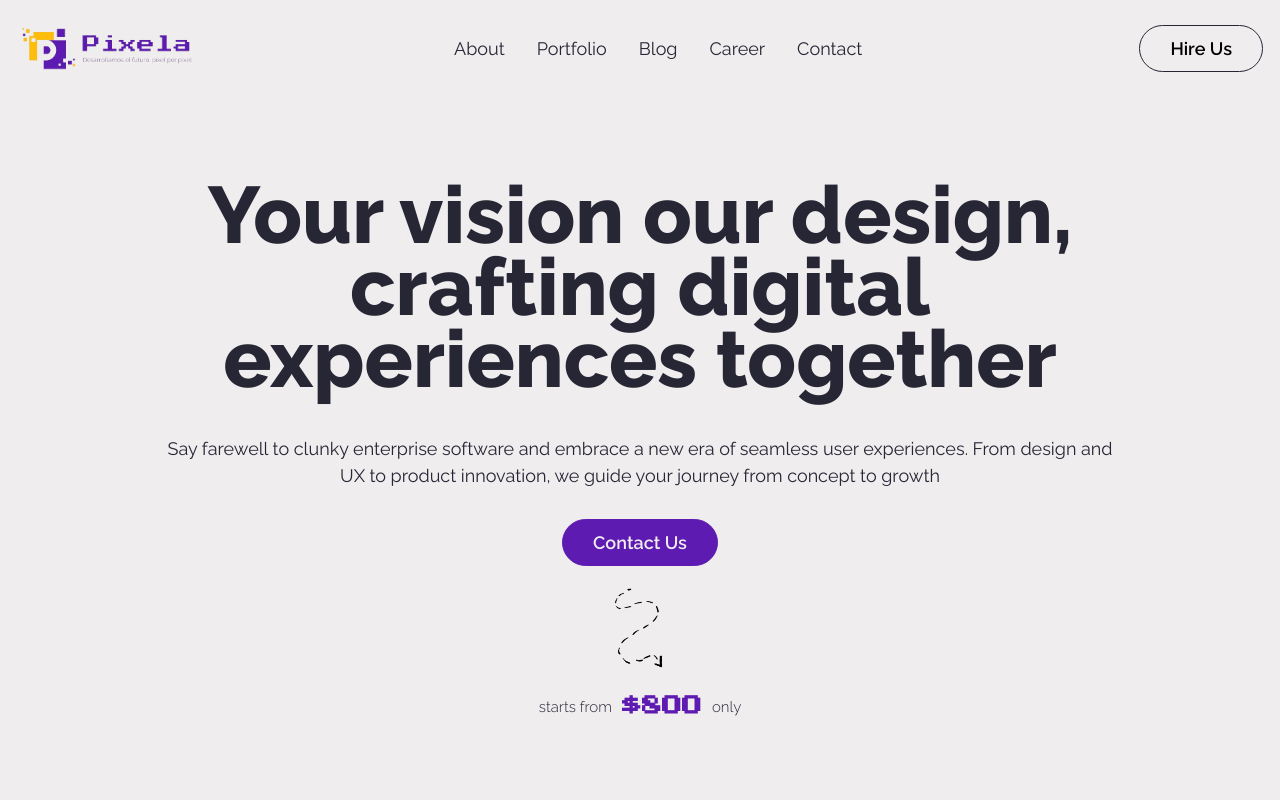
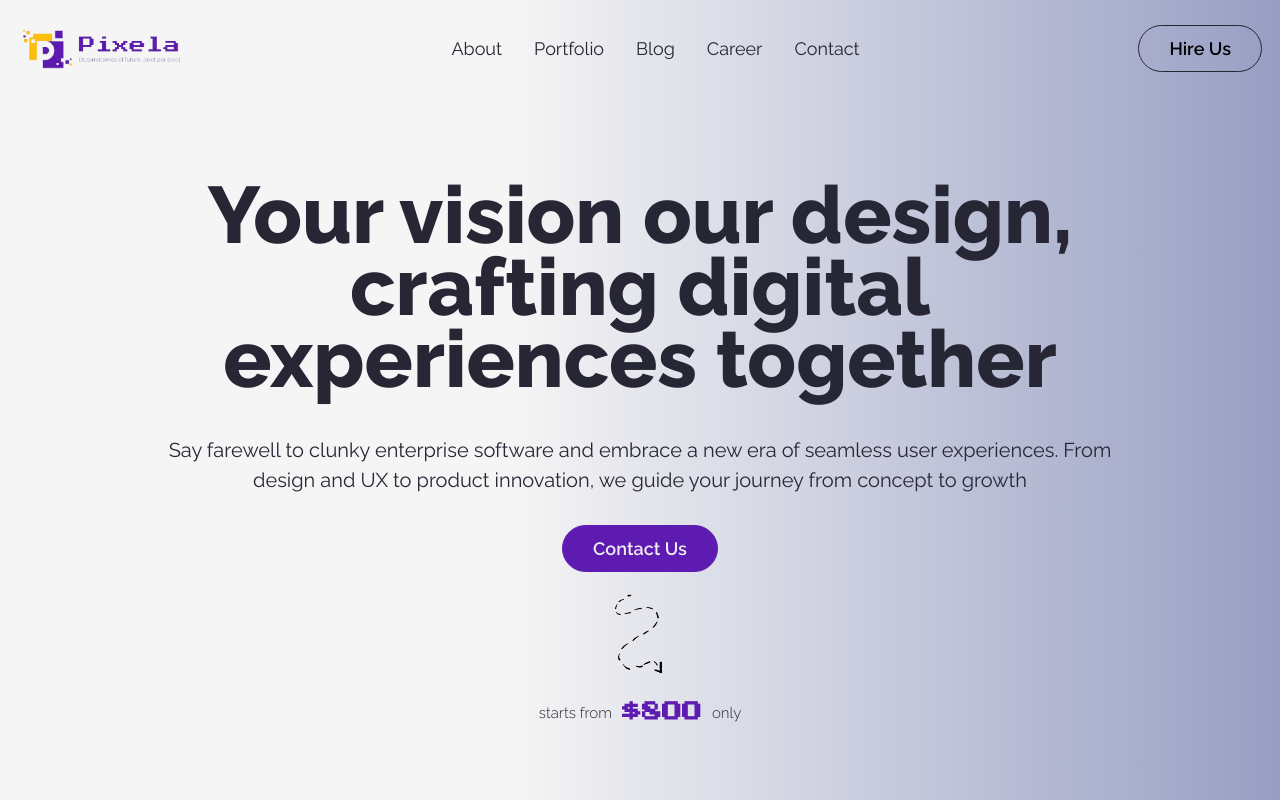
Before and after one commit to SebastianMonsalve/pixela-landing-page, a React (Vite) app: page / in a window 1280 px wide. Shown: the top 800 px of the page. Built offline with nearby package versions, Linux system fonts and the light colour scheme.

Commit message:
add: Home and header sections started

```diff
--- a/src/App.css
+++ b/src/App.css
@@ -38,33 +38,19 @@ article {
 
 /* responsive larger than 580px screen */
 @media (min-width: 580px) {
-  article {
-    width: 520px;
-  }
 }
 
 /* responsive larger than 768px screen */
 @media (min-width: 768px) {
-  article {
-    width: 700px;
-  }
 }
 
 /* responsive larger than 1024px screen */
 @media (min-width: 1024px) {
-  article {
-    width: 950px;
-  }
 }
 
 /* responsive larger than 1250px screen */
 @media (min-width: 1250px) {
   main {
-    max-width: 1270px;
     margin-inline: auto;
   }
-  article {
-    width: auto;
-    min-height: 100%;
-  }
 }
--- a/src/App.jsx
+++ b/src/App.jsx
@@ -1,10 +1,12 @@
 import './App.css';
 import Home from './Components/Home/Home';
+import Services from './Components/Services/Services';
 
 function App() {
   return (
     <main>
       <Home />
+      <Services />
     </main>
   );
 }
--- a/src/Components/Header/Header.css
+++ b/src/Components/Header/Header.css
@@ -1,19 +1,45 @@
-header {
+.header {
+  position: fixed;
+  top: 0;
+  left: 0;
+  width: 100%;
+  padding: 12px;
+  background: transparent;
+  transition: var(--transition-1);
+  z-index: 2;
+}
+.header.fixed {
+  background: var(--anti-flash-white);
+  box-shadow: var(--shadow-1);
+}
+.header-container {
   display: flex;
   justify-content: space-between;
   align-items: center;
-  padding: 25px 12px;
-  width: 100%;
-  z-index: 2;
 }
-header .logo {
-  width: 180px;
-  height: auto;
+.header .logo {
+  width: auto;
+  height: 40px;
   cursor: pointer;
 }
-/* .menu-container {
+.header-container .menu-icon i {
+  font-size: var(--fs-1);
+  color: var(--raisin-black);
+  cursor: pointer;
+}
+.header-container .menu-icon .close-menu {
+  width: var(--fs-1);
+  height: var(--fs-1);
+  background: var(--grape);
+  border-radius: 50%;
+}
+.header-container .menu-icon i.hidden,
+.header-container .menu-icon .close-menu.hidden {
   display: none;
-} */
+}
+.menu-container {
+  display: none;
+}
 .menu {
   display: flex;
   justify-content: space-between;
@@ -31,8 +57,7 @@ header .logo {
   color: var(--grape-200);
 }
 .options-container {
-  display: flex;
-  gap: 20px;
+  display: none;
 }
 .secondary {
   border: 1px solid var(--raisin-black);
@@ -42,3 +67,36 @@ header .logo {
   color: var(--anti-flash-white);
   border: 1px solid var(--grape);
 }
+
+/* responsive smaller than 1024px screen */
+@media (min-width: 1024px) {
+  .menu-icon {
+    display: none;
+  }
+  .menu-container {
+    display: flex;
+  }
+  .options-container {
+    display: flex;
+    gap: 12px;
+  }
+}
+
+/* responsive larger than 1250px screen */
+@media (min-width: 1250px) {
+  .header {
+    padding: 25px 18px;
+    display: flex;
+    justify-content: center;
+  }
+  .header.fixed {
+    padding: 15px 18px;
+  }
+  .header-container {
+    max-width: 1270px;
+    flex: 1;
+  }
+  .header .logo {
+    height: 40px;
+  }
+}
--- a/src/Components/Header/Header.jsx
+++ b/src/Components/Header/Header.jsx
@@ -1,10 +1,29 @@
+import { useEffect, useState } from 'react';
 import './Header.css';
 
 const Header = () => {
+  const links = ['About', 'Portfolio', 'Blog', 'Career', 'Contact'];
+  const [menuFixed, setMenuFixed] = useState(false);
+
+  useEffect(() => {
+    const handleScroll = () => {
+      if (window.scrollY > 20) {
+        setMenuFixed(true);
+      } else {
+        setMenuFixed(false);
+      }
+    };
+
+    window.addEventListener('scroll', handleScroll);
+    return () => window.removeEventListener('scroll', handleScroll);
+  }, []);
+
+  const isMenuOpen = false;
+
   return (
-    <header>
+    <header className={`header${menuFixed ? ' fixed' : ''}`}>
+      <div className='header-container'>
         <picture className='logo-container'>
-        <source srcSet='/assets/pixela-logo-no-bg.png' media='(max-width: 580px)' />
           <img
             className='logo'
             src='/assets/pixela-logo-slogan-light.png'
@@ -13,28 +32,25 @@ const Header = () => {
             height={'auto'}
           />
         </picture>
+        <div className='menu-icon'>
+          <i className={`fa-solid fa-bars-staggered${isMenuOpen ? ' hidden' : ''}`}></i>
+          <span className={`close-menu${isMenuOpen ? '' : ' hidden'}`}></span>
+        </div>
         <nav className='menu-container'>
           <ul className='menu'>
-          <li className='menu-item'>
-            <a href='#'>About</a>
+            {links.map((link, index) => (
+              <li key={index} className='menu-item'>
+                <a href={`#${link.toLowerCase()}`}>{link}</a>
               </li>
-          <li className='menu-item'>
-            <a href='#'>Portfolio</a>
-          </li>
-          <li className='menu-item'>
-            <a href='#'>Blog</a>
-          </li>
-          <li className='menu-item'>
-            <a href='#'>Career</a>
-          </li>
-          <li className='menu-item'>
-            <a href='#'>Contact</a>
-          </li>
+            ))}
           </ul>
         </nav>
         <div className='options-container'>
           <div className='theme'></div>
-        <button className='btn-circle secondary'>Hire Us</button>
+          <a href='#' className='btn-circle secondary'>
+            Hire Us
+          </a>
+        </div>
       </div>
     </header>
   );
--- a/src/Components/Home/Home.css
+++ b/src/Components/Home/Home.css
@@ -1,7 +1,11 @@
+.home {
+  background: var(--raisin-black-gradient);
+}
 .home-content {
   width: 100%;
-  height: calc(100vh - 100px);
-  padding: 0 40px;
+  height: 100vh;
+  padding: 20px 30px;
+  padding-top: 90px;
   display: flex;
   flex-direction: column;
   align-items: center;
@@ -9,20 +13,21 @@
   gap: 30px;
 }
 .home-text-container {
+  width: 95%;
   display: flex;
   flex-direction: column;
   align-items: center;
   text-align: center;
-  gap: 40px;
+  gap: 20px;
 }
 .home-title {
-  font-size: calc(var(--fs-1) * 2.5);
+  font-size: calc(var(--fs-1) * 1.6);
   font-weight: var(--fw-800);
   color: var(--raisin-black);
   line-height: 0.9;
 }
 .home-text {
-  font-size: var(--fs-4);
+  font-size: var(--fs-3);
   font-weight: var(--fw-400);
   color: var(--raisin-black);
   line-height: var(--lh-1);
@@ -58,7 +63,14 @@
 
 /* responsive larger than 1250px screen */
 @media (min-width: 1250px) {
+  .home-content {
+    padding-top: 120px;
+  }
   .home-text-container {
     max-width: 950px;
+    gap: 40px;
+  }
+  .home-title {
+    font-size: calc(var(--fs-1) * 2.5);
   }
 }
--- a/src/Components/Home/Home.jsx
+++ b/src/Components/Home/Home.jsx
@@ -3,9 +3,9 @@ import Header from '../Header/Header';
 
 const Home = () => {
   return (
-    <article className='home'>
+    <section className='home'>
       <Header />
-      <section className='home-content'>
+      <article className='home-content'>
         <div className='home-text-container'>
           <h1 className='home-title'>Your vision our design, crafting digital experiences together</h1>
           <p className='home-text'>
@@ -13,15 +13,17 @@ const Home = () => {
             and UX to product innovation, we guide your journey from concept to growth
           </p>
         </div>
-        <button className='btn-circle primary'>Contact Us</button>
+        <a href='#' className='btn-circle primary'>
+          Contact Us
+        </a>
         <picture className='arrow'>
           <img src='/assets/right-arrow.png' alt='Right arrow' width={'auto'} height={'auto'} />
         </picture>
         <p className='package-text'>
           starts from <span>$8OO</span> only
         </p>
-      </section>
-    </article>
+      </article>
+    </section>
   );
 };
 
--- /dev/null
+++ b/src/Components/Services/Services.css
@@ -0,0 +1,8 @@
+.services {
+  width: 100%;
+  height: 100vh;
+  background: var(--raisin-black);
+  display: flex;
+  align-items: center;
+  justify-content: center;
+}
--- /dev/null
+++ b/src/Components/Services/Services.jsx
@@ -0,0 +1,11 @@
+import './Services.css';
+
+const Services = () => {
+  return (
+    <section className='services'>
+      <p>Servicios</p>
+    </section>
+  );
+};
+
+export default Services;
--- a/src/index.css
+++ b/src/index.css
@@ -1,7 +1,7 @@
 :root {
   /* COLORS */
   /* gradient */
-  --raisin-black-gradient: linear-gradient(180deg, #272635 0%, #979ec3 100%);
+  --raisin-black-gradient: linear-gradient(90deg, #f5f5f5 40%, #979ec3 100%);
 
   /* solid */
   --raisin-black: #272635;
@@ -65,6 +65,7 @@
 }
 a {
   text-decoration: none;
+  color: inherit;
 }
 ul,
 li,
@@ -99,6 +100,7 @@ textarea {
 }
 html {
   font-family: var(--ff-raleway);
+  scroll-behavior: smooth;
 }
 body {
   background: var(--anti-flash-white);
@@ -142,7 +144,7 @@ body {
   body::-webkit-scrollbar-thumb:hover {
     background: var(--raisin-black-100);
   }
-  body::-webkit-scrollbar-button {
+  /* body::-webkit-scrollbar-button {
     height: 60px;
-  }
+  } */
 }
```
Lines whose indentation alone changed are shown as unchanged.
